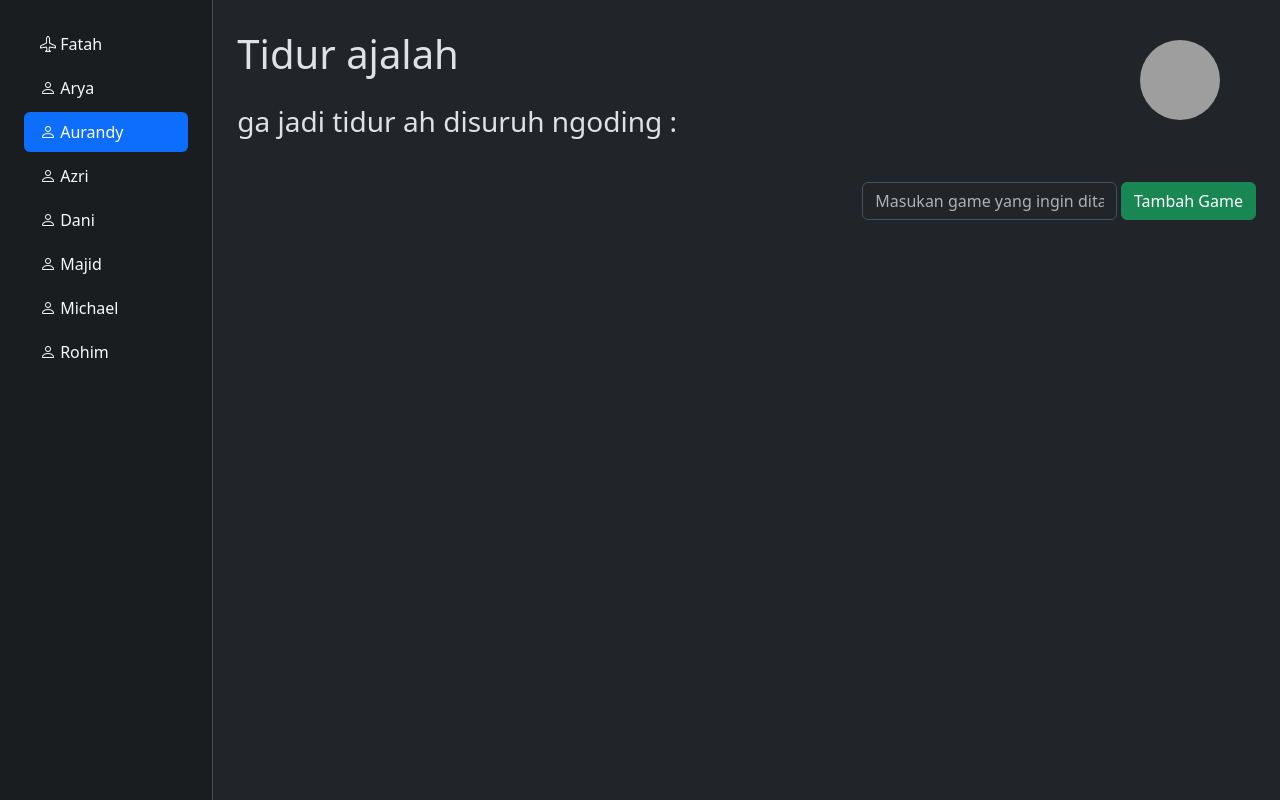
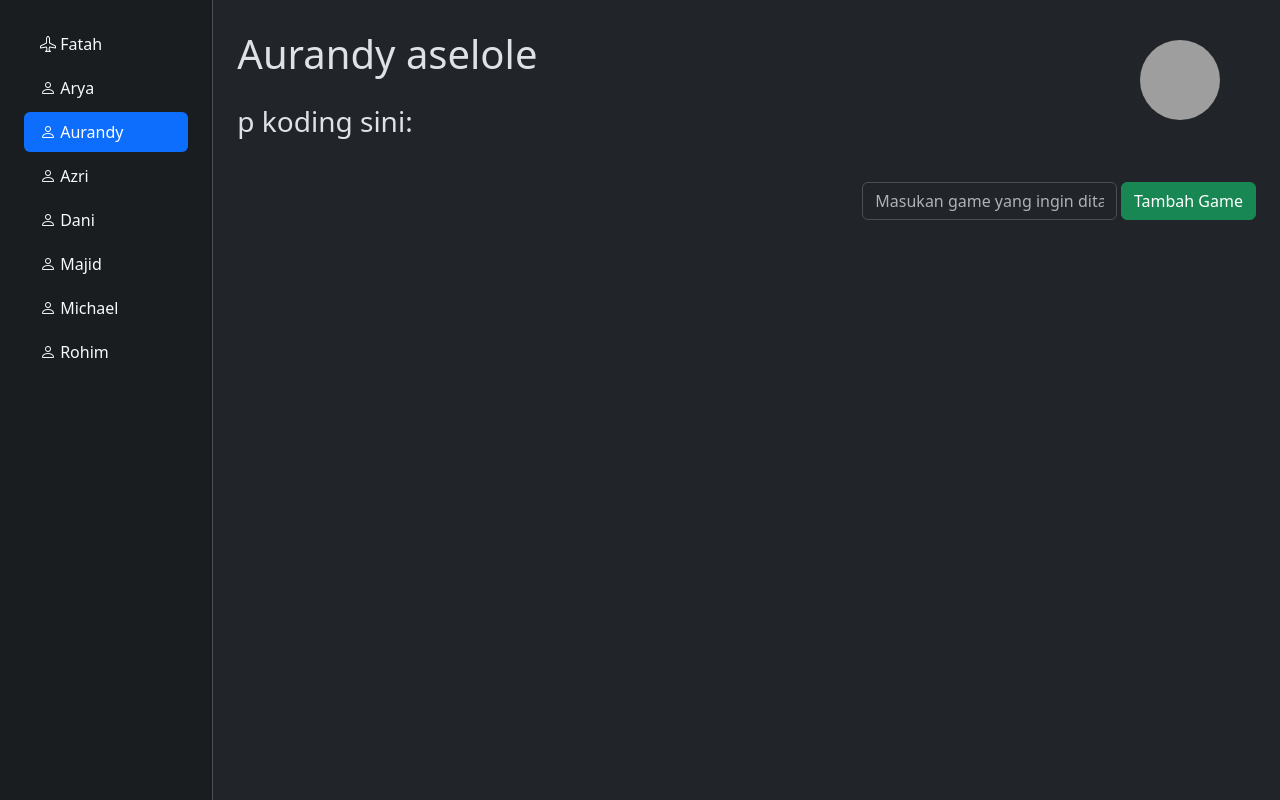
Before and after one commit to ngalong-ngoding/ngalong-gudang, a PHP site: page /aurandy in a window 1280 px wide. Run offline with PHP 8.4, Linux system fonts and the light colour scheme; grey boxes are pictures that could not be loaded.

Commit message:
semoga masuk kontributor

```diff
--- a/views/Aurandy.php
+++ b/views/Aurandy.php
@@ -24,8 +24,8 @@
         <div class="row">
             <?php include "./includes/sidebar.php"; ?>
             <div class="col-10 p-4">
-                <p class="fs-1">Tidur ajalah</p>
-                <p class="fs-3">ga jadi tidur ah disuruh ngoding :</p>
+                <p class="fs-1">Aurandy aselole</p>
+                <p class="fs-3">p koding sini:</p>
                 <div class="list-group mb-4">
                     <?php foreach ($games as $game): ?> <!-- Ganti $aurandy->getAllGames() dengan $games -->
                         <li class="list-group-item">
```
